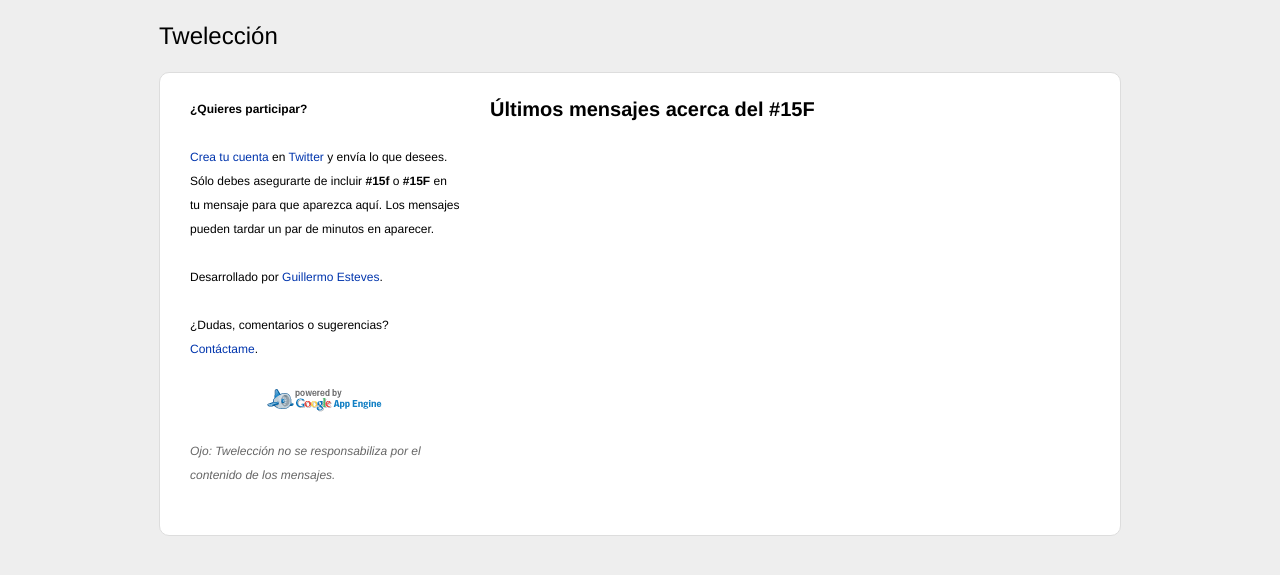
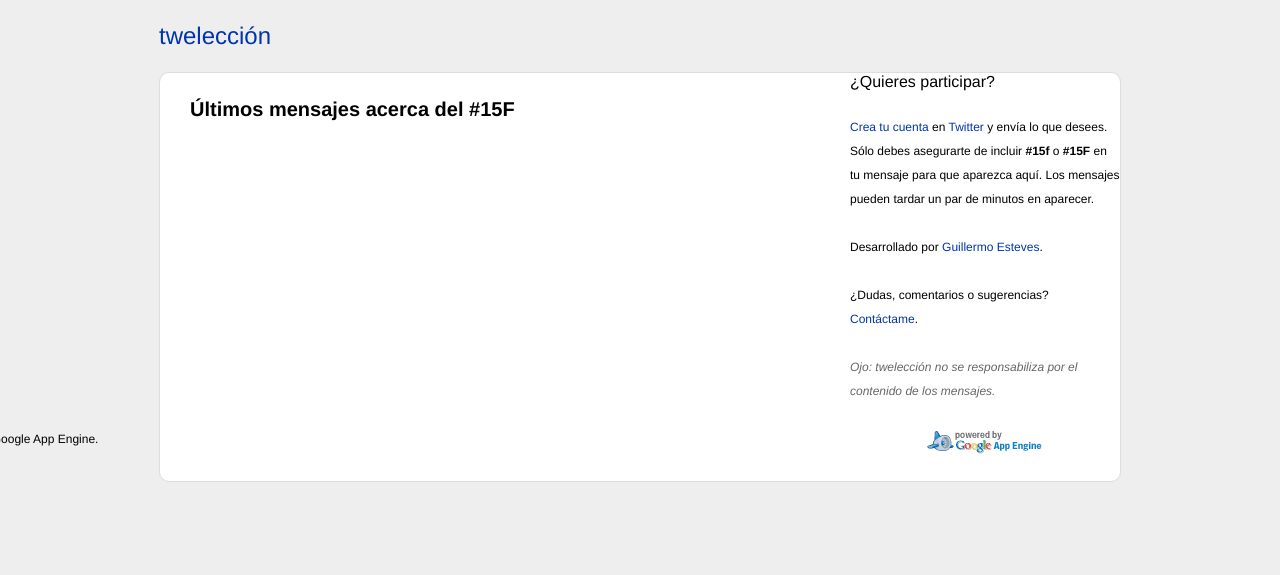
Before and after one commit to gesteves/tweleccion, a Django app: template templates/index.html in a window 1280 px wide. Shown: the top 575 px of the page. Run offline with Django 3.2, Linux system fonts and the light colour scheme; the template is opened without the code that fills it, so the values that code supplies are empty; some libraries are stand-ins or nearby versions.

Commit message:
Separated the templates

```diff
--- a/templates/base.html
+++ b/templates/base.html
@@ -13,7 +13,7 @@
 
 
 	<div id="wrap">
-		<h1>Twelección</h1>
+		<h1><a href="/">twelección</a></h1>
 		<div id="content">
 			{% block content %}{% endblock %}
 		</div>
--- a/templates/index.html
+++ b/templates/index.html
@@ -3,26 +3,29 @@
 
 
 {% block content %}
-			<div id="about">
-				<h2>¿Quieres participar?</h2>
-				<p><a href="https://twitter.com/signup">Crea tu cuenta</a> en <a href="http://twitter.com">Twitter</a> y envía lo que desees. Sólo debes asegurarte de incluir <strong>#15f</strong> o <strong>#15F</strong> en tu mensaje para que aparezca aquí. Los mensajes pueden tardar un par de minutos en aparecer.</p>
 
-				<p>Desarrollado por <a href="http://www.gesteves.com">Guillermo Esteves</a>.</p>
+<div id="tweets">
+	<h2>Últimos mensajes acerca del #15F <span class="loading" style="display:none;">Esperando por más tweets&hellip;</span></h2>
+<ul>
+	{% for t in tweets %}
+	<li id="t_{{t.tweet_id}}"><a href="{{t.author_uri}}" class="author">{{ t.author }}</a> {{ t.content|safe }} <span class="meta"><a href="{{t.uri}}">A las {{ t.published_ve|date:"g:i a" }}</a></span></li>
+	{% endfor %}
+</ul>
+</div>
 
-				<p>¿Dudas, comentarios o sugerencias? <a href="http://twitter.com/home?status=@gesteves%20">Contáctame</a>.</p>
+<div id="about">
+	<h3>¿Quieres participar?</h3>
+	<p><a href="https://twitter.com/signup">Crea tu cuenta</a> en <a href="http://twitter.com">Twitter</a> y envía lo que desees. Sólo debes asegurarte de incluir <strong>#15f</strong> o <strong>#15F</strong> en tu mensaje para que aparezca aquí. Los mensajes pueden tardar un par de minutos en aparecer.</p>
 
-				<p class="gae">Powered by Google App Engine.</p>
+	<p>Desarrollado por <a href="http://www.gesteves.com">Guillermo Esteves</a>.</p>
 
-				<p class="notes">Ojo: Twelección no se responsabiliza por el contenido de los mensajes.</p>
+	<p>¿Dudas, comentarios o sugerencias? <a href="http://twitter.com/home?status=@gesteves%20">Contáctame</a>.</p>
+
+	<p class="notes">Ojo: twelección no se responsabiliza por el contenido de los mensajes.</p>
+
+	<p class="gae">Powered by Google App Engine.</p>
 
 
-			</div>
-			<div id="tweets">
-				<h2>Últimos mensajes acerca del #15F <span class="loading" style="display:none;">Esperando por más tweets&hellip;</span></h2>
-			<ul>
-				{% for t in tweets %}
-				<li id="t_{{t.tweet_id}}"><a href="{{t.author_uri}}" class="author">{{ t.author }}</a> {{ t.content|safe }} <span class="meta"><a href="{{t.uri}}">A las {{ t.published_ve|date:"g:i a" }}</a></span></li>
-				{% endfor %}
-			</ul>
-			</div>
+</div>
+
 {% endblock %}
```
